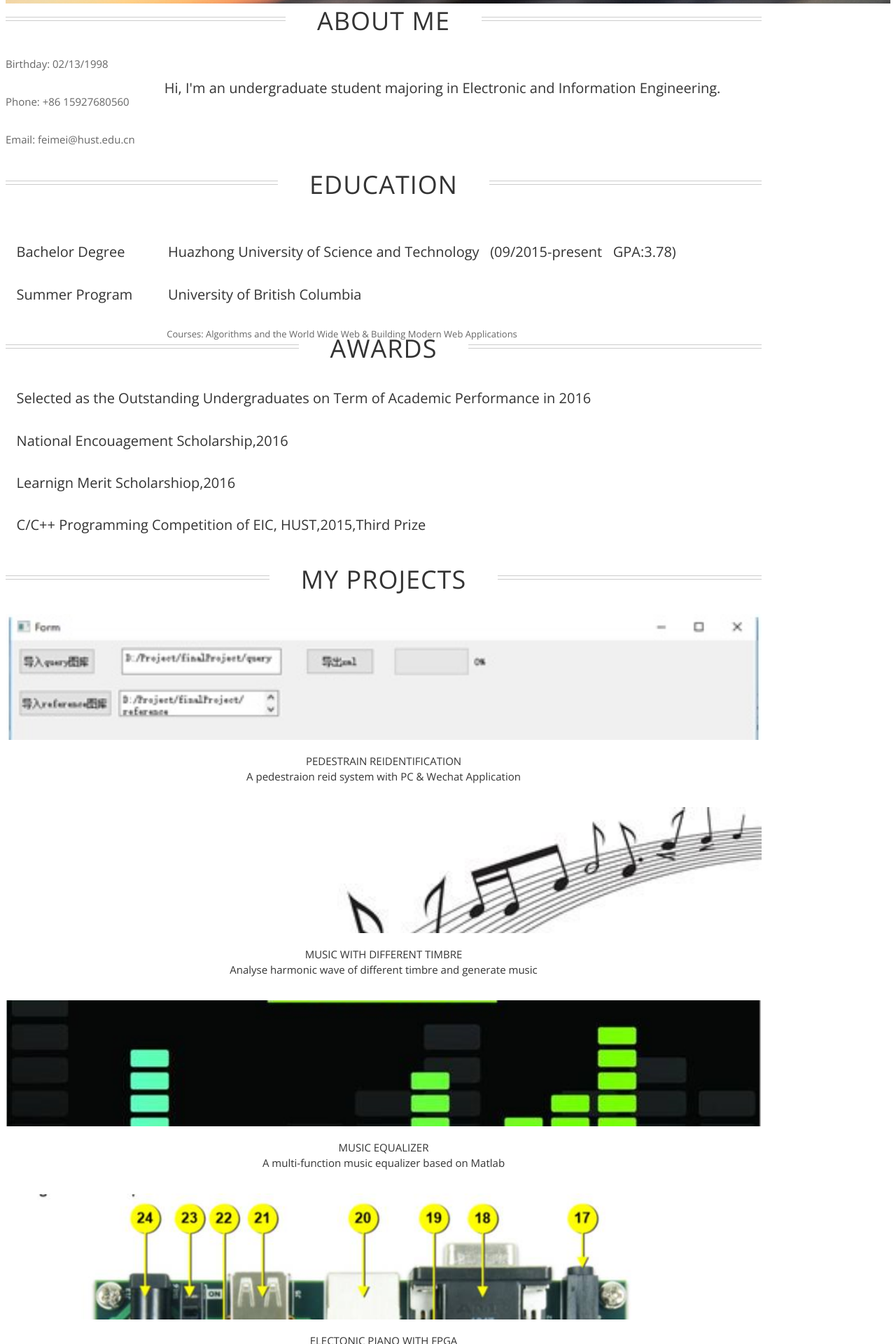
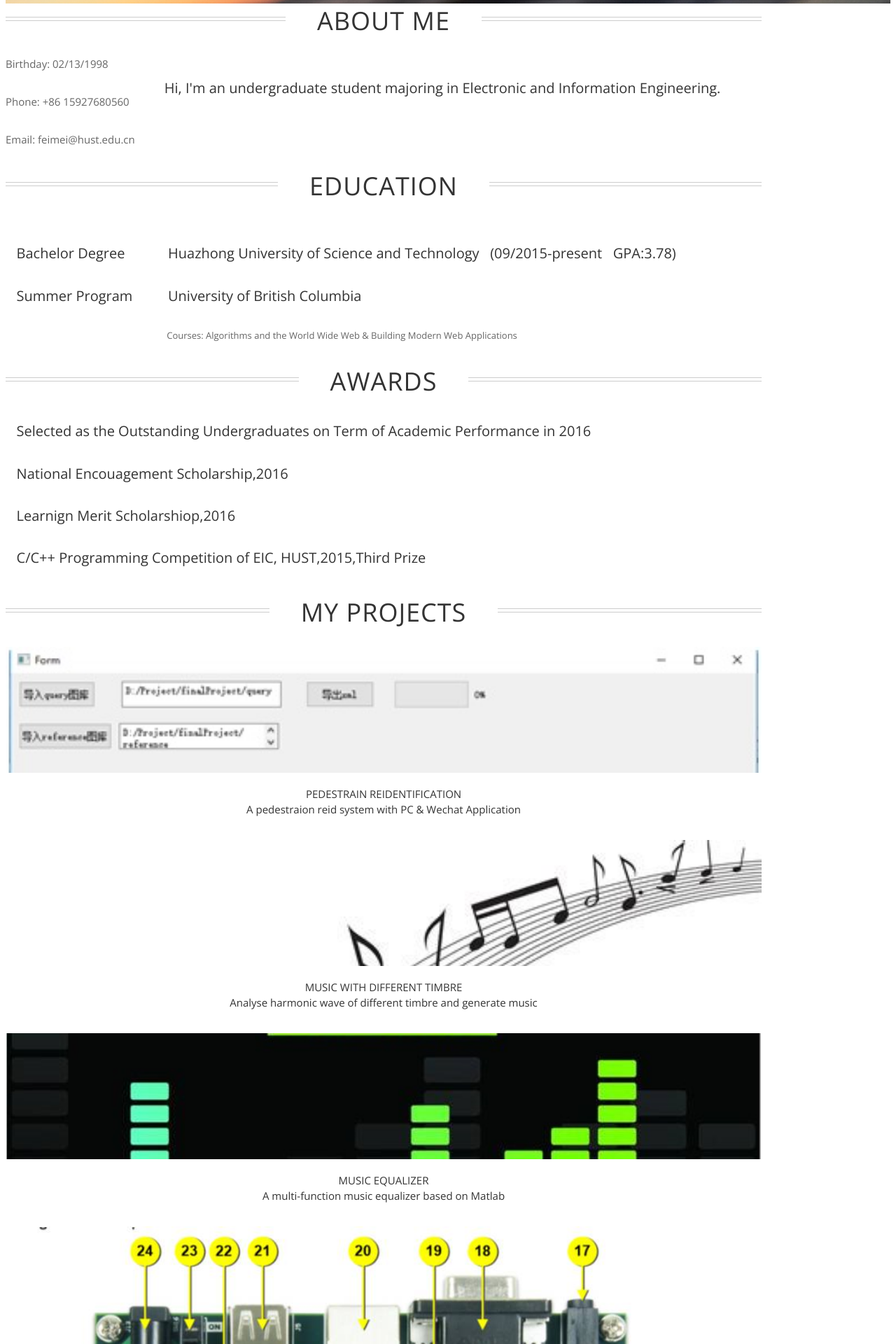
Before and after one commit to hustmf/HomePage, a Jekyll site: the page index.html, which Jekyll copies as it is, in a window 1280 px wide. Shown: the part 515-2435 px from the top of the page at 70% size. Built offline with Jekyll 4.4.1, drawn with Linux system fonts in a browser that asks for light colours; nearby versions of some CDN libraries; some web fonts are replaced; a style sheet for code colours, icons or effects is not loaded.

Commit message:
Update index.html

```diff
--- a/index.html
+++ b/index.html
@@ -2,7 +2,7 @@
 <html lang="en">
 <head>
 	<meta charset="utf-8">
-	<meta name="viewport"    content="width=device-width, initial-scale=1.0">
+	<meta content="width=device-width, initial-scale=1.0, maximum-scale=1.0, user-scalable=0;" name="viewport" />
 	<meta name="description" content="">
 	<meta name="author"      content="Sergey Pozhilov (GetTemplate.com)">
 
@@ -41,22 +41,22 @@
 
 		<h2 class="section-title"><span>About Me</span></h2>
 
-        <div style='width:19%;float:left;height:160px;'>
+        <div style='width:19%;float:left;height:10%;'>
             <p>Birthday: 02/13/1998</p>
             <p>Phone: +86 15927680560</p>
             <p>Email: feimei@hust.edu.cn</p>
         </div>
 
-        <div style='width:79%;float:right;height:160px;'>
+        <div style='width:79%;float:right;height:10%;'>
         <h5>Hi, I'm an undergraduate student majoring in Electronic and Information Engineering.</h5>
         </div>
 		<div class="row section featured topspace">
 			<h2 class="section-title"><span>Education</span></h2>
-            <div style='width:19%;float:left;height:160px;'>
+            <div style='width:19%;float:left;height:10%;'>
                 <h5>&nbsp&nbsp&nbspBachelor Degree</h5>
                 <h5>&nbsp&nbsp&nbspSummer Program</h5>
             </div>
-            <div style='width:79%;float:right;height:160px;'>
+            <div style='width:79%;float:right;height:10%;'>
                 <h5>&nbspHuazhong University of Science and Technology &nbsp&nbsp(09/2015-present&nbsp&nbsp GPA:3.78)</h5>
                 <h5>&nbspUniversity of British Columbia </h5>
                 <p>&nbspCourses: Algorithms and the World Wide Web & Building Modern Web Applications</p>
```
